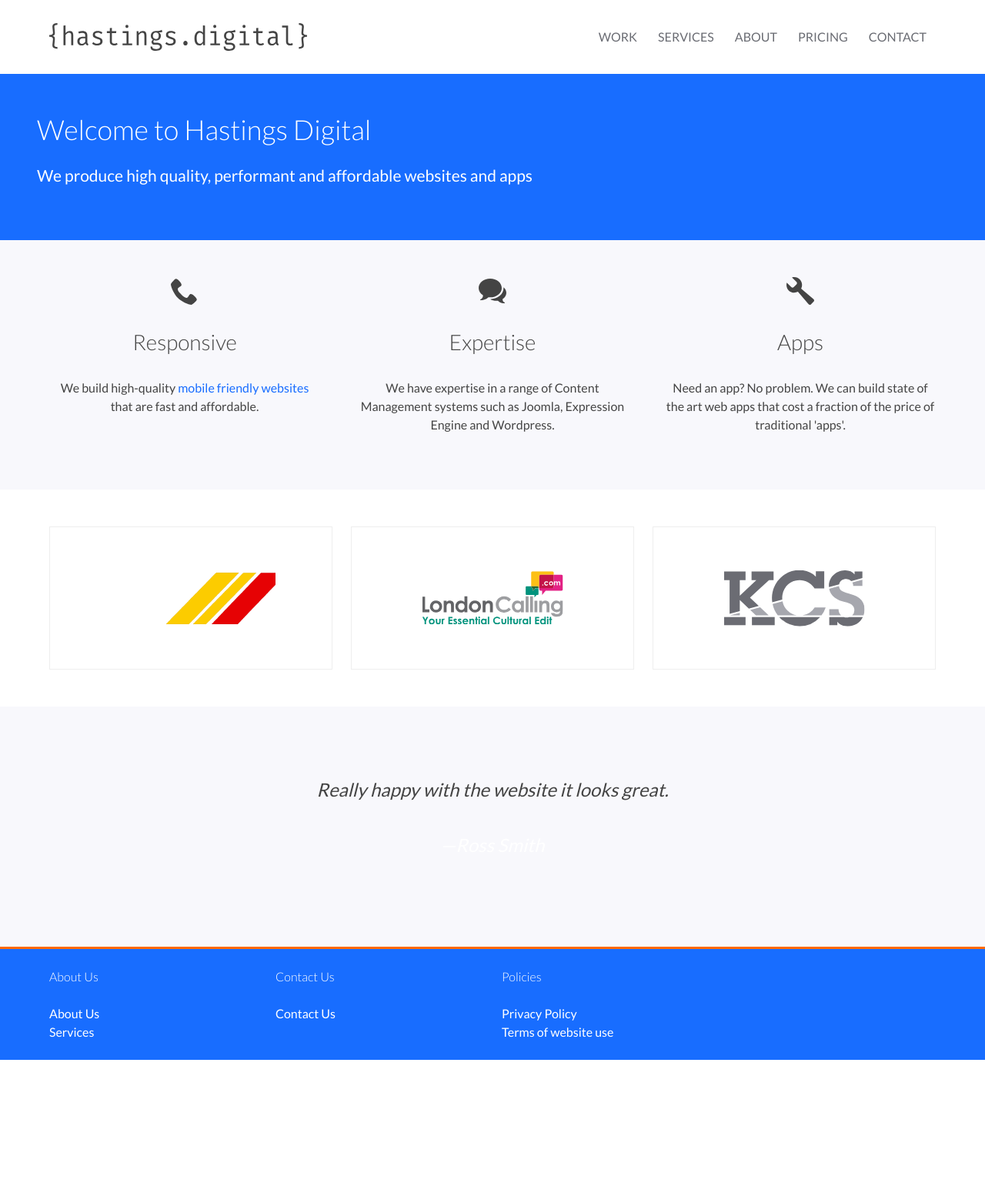
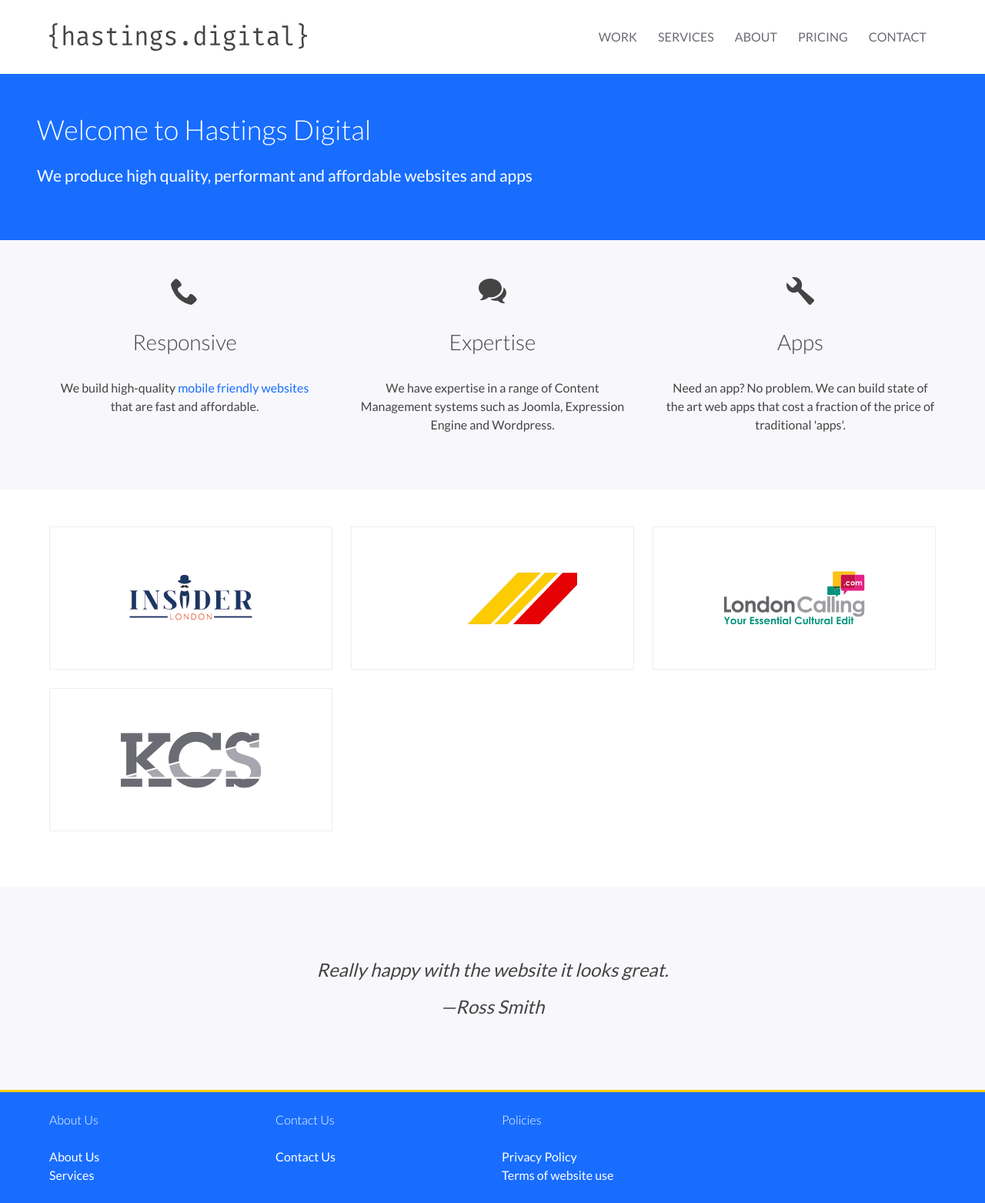
Before and after one commit to adster101/hastingsdigital, a Jekyll site: the page built from index.html, in a window 1280 px wide. Shown: the whole page at 77% size. Built offline with Jekyll 4.4.1, drawn with Linux system fonts in a browser that asks for light colours; before the commit the page ends 1377 px from its top, so only the background shows below that.

Commit message:
Added insder london logo

```diff
--- a/_data/clients.yml
+++ b/_data/clients.yml
@@ -1,3 +1,5 @@
+- name: Insider London
+  logo: images/logos/insider-london.png
 - name: Trade Paints
   logo: images/logos/trade-paints-logo.svg
 - name: London Calling
--- a/_includes/footer.html
+++ b/_includes/footer.html
@@ -1,4 +1,4 @@
-<footer>
+<footer class="site-footer">
   <div class="o-wrapper">
     <div class="o-layout">
       <div class="o-layout__item  u-1/4@tablet  u-1/4@desktop">
--- a/_sass/elements/_elements.blockquote.scss
+++ b/_sass/elements/_elements.blockquote.scss
@@ -8,8 +8,5 @@
     color: $color-black;
     text-align: center;
     margin:0;
-    > footer {
-      background-color: inherit;
-      border-top: none;
-    }
+
   }
--- a/_sass/elements/_elements.footer.scss
+++ b/_sass/elements/_elements.footer.scss
@@ -1,12 +1,11 @@
-body {
-   footer {
+.site-footer {
 
   h1,h2,h3,h4,h5,h6 {
     color: $color-white;
   }
 
   color:$color-white;
-  border-top:3px solid $color-orange;
+  border-top:3px solid $color-yellow;
   background-color: $color-blue-dark;
   padding: $inuit-global-spacing-unit-small;
 
@@ -30,4 +29,3 @@ body {
 
 
 }
-}
--- a/index.html
+++ b/index.html
@@ -7,6 +7,7 @@ class: home
   <div class="hero__content">
     <h1 class="hero__title white">Welcome to Hastings Digital</h1>
     <p class="lede white">We produce high quality, performant and affordable websites and apps</p>
+<!-- Work Smarter → -->
   </div>
 </section>
 
@@ -55,7 +56,7 @@ class: home
     <div class="o-layout">
       {% for member in site.data.clients %}
         <div class="o-layout__item u-1/3@tablet u-1/3@desktop u-1/3@wide">
-          <div class="c-logo">
+          <div class="c-logo u-margin-bottom">
             <img src="{{ member.logo }}" alt="{{ member.name}} logo" />
           </div>
         </div>
```
Also changed, not shown: images/logos/insider-london.png (added).
